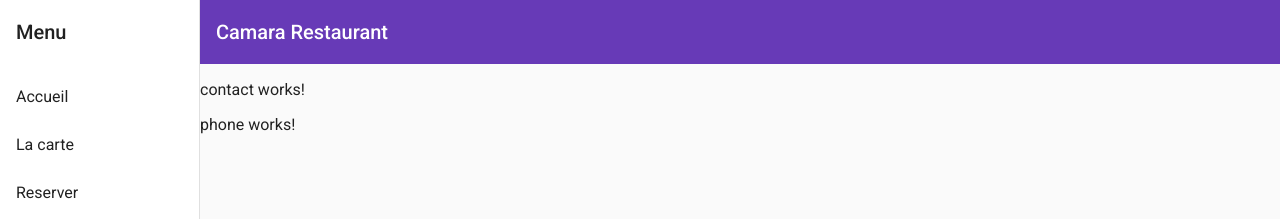
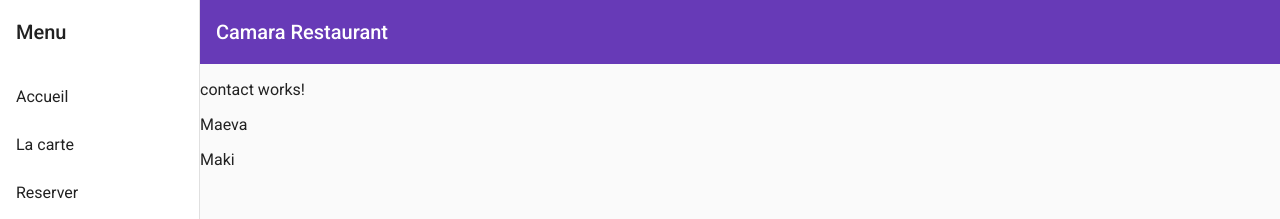
Before and after one commit to MakiC/ProjetRestau, an Angular app: page /contact in a window 1280 px wide. Shown: the top 219 px of the page. Built offline with nearby package versions, Linux system fonts and the light colour scheme.

Commit message:
Comm between components:the input decorator

```diff
--- a/src/app/contact/contact.component.html
+++ b/src/app/contact/contact.component.html
@@ -1,2 +1,3 @@
 <p>contact works!</p>
-<app-phone></app-phone>
+<app-phone [user]="standard"></app-phone>
+<app-phone [user]="somelier"></app-phone>
--- a/src/app/contact/contact.component.ts
+++ b/src/app/contact/contact.component.ts
@@ -6,7 +6,18 @@ import { Component, OnInit } from '@angular/core';
   styleUrls: ['./contact.component.css']
 })
 export class ContactComponent implements OnInit {
-
+  standard={
+    firstName:'Maeva',
+    lastName:'Fess',
+    role: 'Glouton',
+    phoneNumber:'0680780759'
+  }
+  somelier={
+    firstName:'Maki',
+    lastName:'Cam',
+    role: 'Accueil',
+    phoneNumber:'0680780779'
+  }
   constructor() { }
 
   ngOnInit(): void {
--- a/src/app/phone/phone.component.html
+++ b/src/app/phone/phone.component.html
@@ -1 +1 @@
-<p>phone works!</p>
+<p>{{user.firstName}}</p>
--- a/src/app/phone/phone.component.ts
+++ b/src/app/phone/phone.component.ts
@@ -1,4 +1,4 @@
-import { Component, OnInit } from '@angular/core';
+import {Component, Input, OnInit} from '@angular/core';
 
 @Component({
   selector: 'app-phone',
@@ -6,7 +6,8 @@ import { Component, OnInit } from '@angular/core';
   styleUrls: ['./phone.component.css']
 })
 export class PhoneComponent implements OnInit {
-
+@Input()
+user:any;
   constructor() { }
 
   ngOnInit(): void {
```
